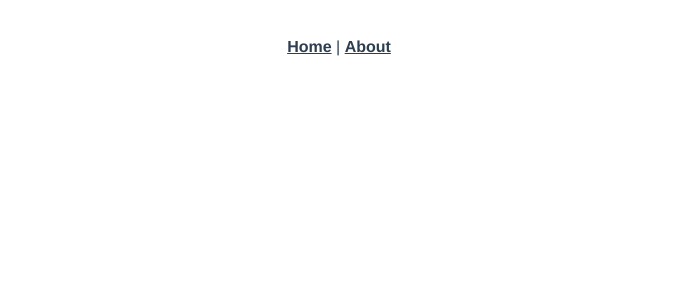
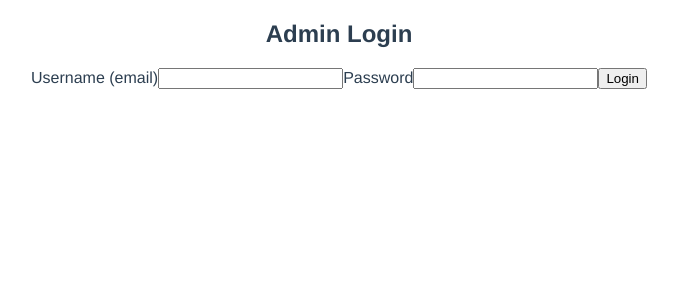
Before and after one commit to trevor2355/rest-api-calculator-vue, a Vue app: page /login/admin in a window 1280 px wide. Shown: the top 300 px of the page, without its empty margins (301-979 px from the left). Built offline with nearby package versions, Linux system fonts and the light colour scheme.

Commit message:
added user and admin login screens

```diff
--- a/src/App.vue
+++ b/src/App.vue
@@ -1,9 +1,5 @@
 <template>
   <div id="app">
-    <div id="nav">
-      <router-link to="/">Home</router-link> |
-      <router-link to="/about">About</router-link>
-    </div>
     <router-view/>
   </div>
 </template>
--- a/src/router/index.js
+++ b/src/router/index.js
@@ -1,6 +1,7 @@
 import Vue from 'vue'
 import VueRouter from 'vue-router'
 import Home from '../views/Home.vue'
+import store from '../store'
 
 Vue.use(VueRouter)
 
@@ -11,12 +12,42 @@ Vue.use(VueRouter)
     component: Home
   },
   {
-    path: '/about',
-    name: 'About',
+    path: '/admin',
+    name: 'adminHome',
     // route level code-splitting
     // this generates a separate chunk (about.[hash].js) for this route
     // which is lazy-loaded when the route is visited.
-    component: () => import(/* webpackChunkName: "about" */ '../views/About.vue')
+    component: () => import(/* webpackChunkName: "adminHome" */ '../views/AdminHome.vue'),
+    meta: {
+      requiresAdminAuth: true
+    }
+  },
+  {
+    path: '/user',
+    name: 'userHome',
+    // route level code-splitting
+    // this generates a separate chunk (about.[hash].js) for this route
+    // which is lazy-loaded when the route is visited.
+    component: () => import(/* webpackChunkName: "userHome" */ '../views/UserHome.vue'),
+    meta: {
+      requiresAuth: true
+    }
+  },
+  {
+    path: '/login/admin',
+    name: 'adminLogin',
+    // route level code-splitting
+    // this generates a separate chunk (about.[hash].js) for this route
+    // which is lazy-loaded when the route is visited.
+    component: () => import(/* webpackChunkName: "adminLogin" */ '../views/AdminLogin.vue')
+  },
+  {
+    path: '/login/user',
+    name: 'userLogin',
+    // route level code-splitting
+    // this generates a separate chunk (about.[hash].js) for this route
+    // which is lazy-loaded when the route is visited.
+    component: () => import(/* webpackChunkName: "userLogin" */ '../views/UserLogin.vue')
   }
 ]
 
@@ -26,4 +57,32 @@ const router = new VueRouter({
   routes
 })
 
+router.beforeEach((to, from, next) => {
+  if (to.meta.requiresAdminAuth) {
+    //send to admin login screen
+    if (!store.adminUser) {
+      console.log('store: ', store)
+      next({
+        name: "adminLogin"
+      })
+    } else {
+      next()
+    }
+  } else {
+    next()
+  }
+  if (to.meta.requiresAuth) {
+    //send to user login screen
+    if (!store.user) {
+      next({
+        name: "userLogin"
+      })
+    } else {
+      next()
+    }
+  } else {
+    next()
+  }
+});
+
 export default router
--- /dev/null
+++ b/src/store.js
@@ -0,0 +1,4 @@
+export default {
+  user: null,
+  adminUser: null
+}
--- a/src/views/About.vue
+++ /dev/null
@@ -1,5 +0,0 @@
-<template>
-  <div class="about">
-    <h1>This is an about page</h1>
-  </div>
-</template>
--- /dev/null
+++ b/src/views/AdminHome.vue
@@ -0,0 +1,13 @@
+<template>
+  <h1>Welcome to the Admin Home Screen {{ adminUser }}</h1>
+</template>
+<script>
+import store from "@/store.js"
+export default {
+  data() {
+  return {
+    adminUser: store.adminUser
+  }
+}
+}
+</script>
--- /dev/null
+++ b/src/views/AdminLogin.vue
@@ -0,0 +1,30 @@
+<template>
+  <div class='login'>
+    <h2>Admin Login</h2>
+    <div class='form'>
+      <label for="username">Username (email)</label>
+      <input v-model="username" type="text" name="username" class="input">
+      <label for="password">Password</label>
+      <input v-model="password" type="text" name="password" class="input">
+      <button @click="login">Login</button>
+    </div>
+  </div>
+</template>
+<script>
+import store from '@/store.js'
+export default {
+  data() {
+    return {
+      username: null,
+      password: null
+    };
+  },
+  methods: {
+    login() {
+
+      store.adminUser = this.username
+      this.$router.push("/admin")
+    }
+  }
+}
+</script>
--- a/src/views/Home.vue
+++ b/src/views/Home.vue
@@ -1,18 +1,18 @@
 <template>
   <div class="home">
-    <img alt="Vue logo" src="../assets/logo.png">
-    <HelloWorld msg="Welcome to Your Vue.js App"/>
+    <router-link to="/admin">Admin Login</router-link> |
+    <router-link to="/user">User Login</router-link>
   </div>
 </template>
 
 <script>
 // @ is an alias to /src
-import HelloWorld from '@/components/HelloWorld.vue'
+// import HelloWorld from '@/components/HelloWorld.vue'
 
 export default {
   name: 'Home',
-  components: {
-    HelloWorld
-  }
+  // components: {
+  //   HelloWorld
+  // }
 }
 </script>
--- /dev/null
+++ b/src/views/UserHome.vue
@@ -0,0 +1,13 @@
+<template>
+  <h1>Welcome to the User Home Screen {{ user }}</h1>
+</template>
+<script>
+import store from "@/store.js"
+export default {
+  data() {
+  return {
+    user: store.user
+  }
+}
+}
+</script>
--- /dev/null
+++ b/src/views/UserLogin.vue
@@ -0,0 +1,30 @@
+<template>
+  <div class='login'>
+    <h2>User Login</h2>
+    <div class='form'>
+      <label for="username">Username (email)</label>
+      <input v-model="username" type="text" name="username" class="input">
+      <label for="password">Password</label>
+      <input v-model="password" type="text" name="password" class="input">
+      <button @click="login">Login</button>
+    </div>
+  </div>
+</template>
+<script>
+import store from '@/store.js'
+export default {
+  data() {
+    return {
+      username: null,
+      password: null
+    };
+  },
+  methods: {
+    login() {
+      console.log("this.username: ", this.username)
+      store.user = this.username
+      this.$router.push("/user")
+    }
+  }
+}
+</script>
```
